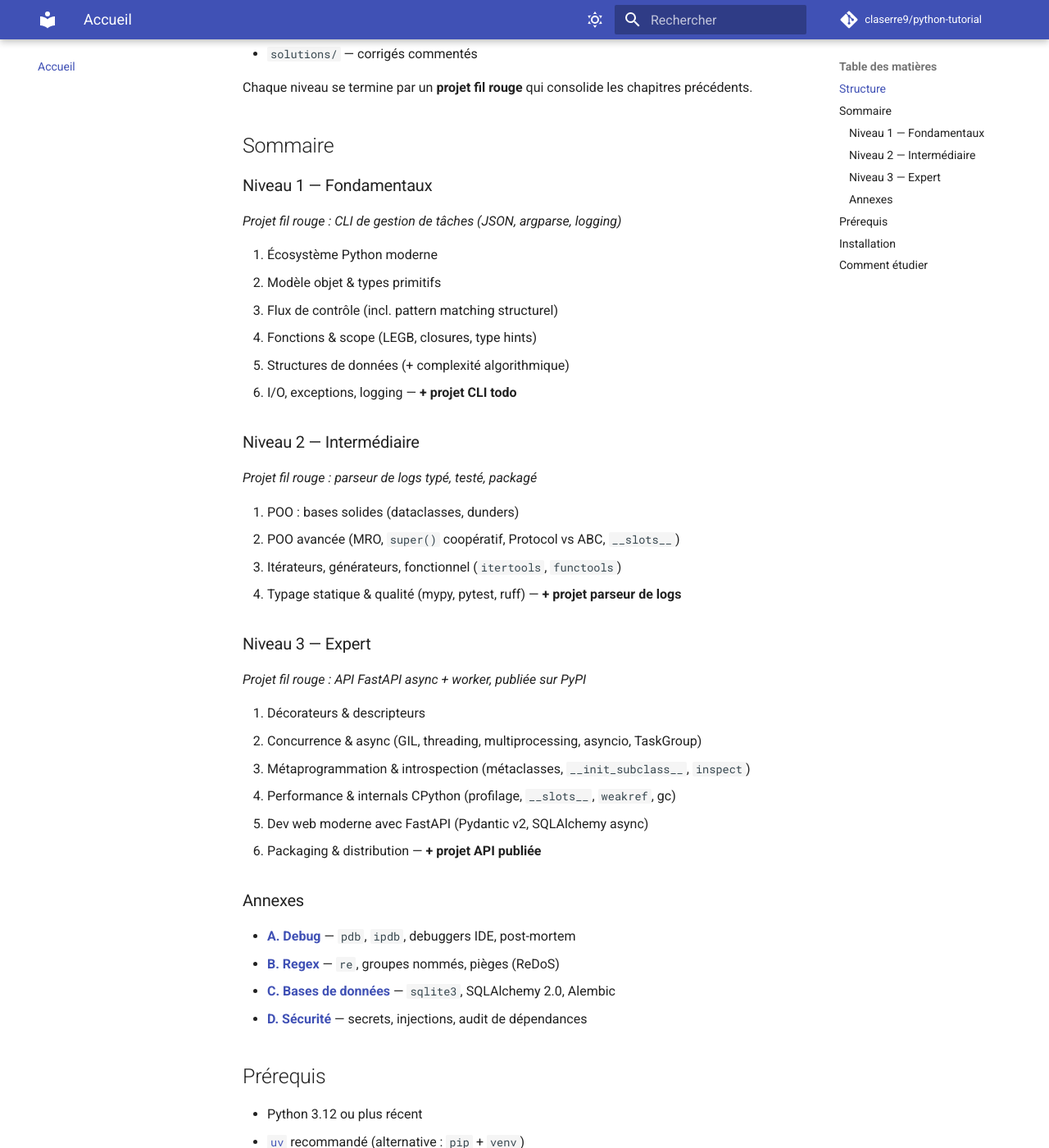
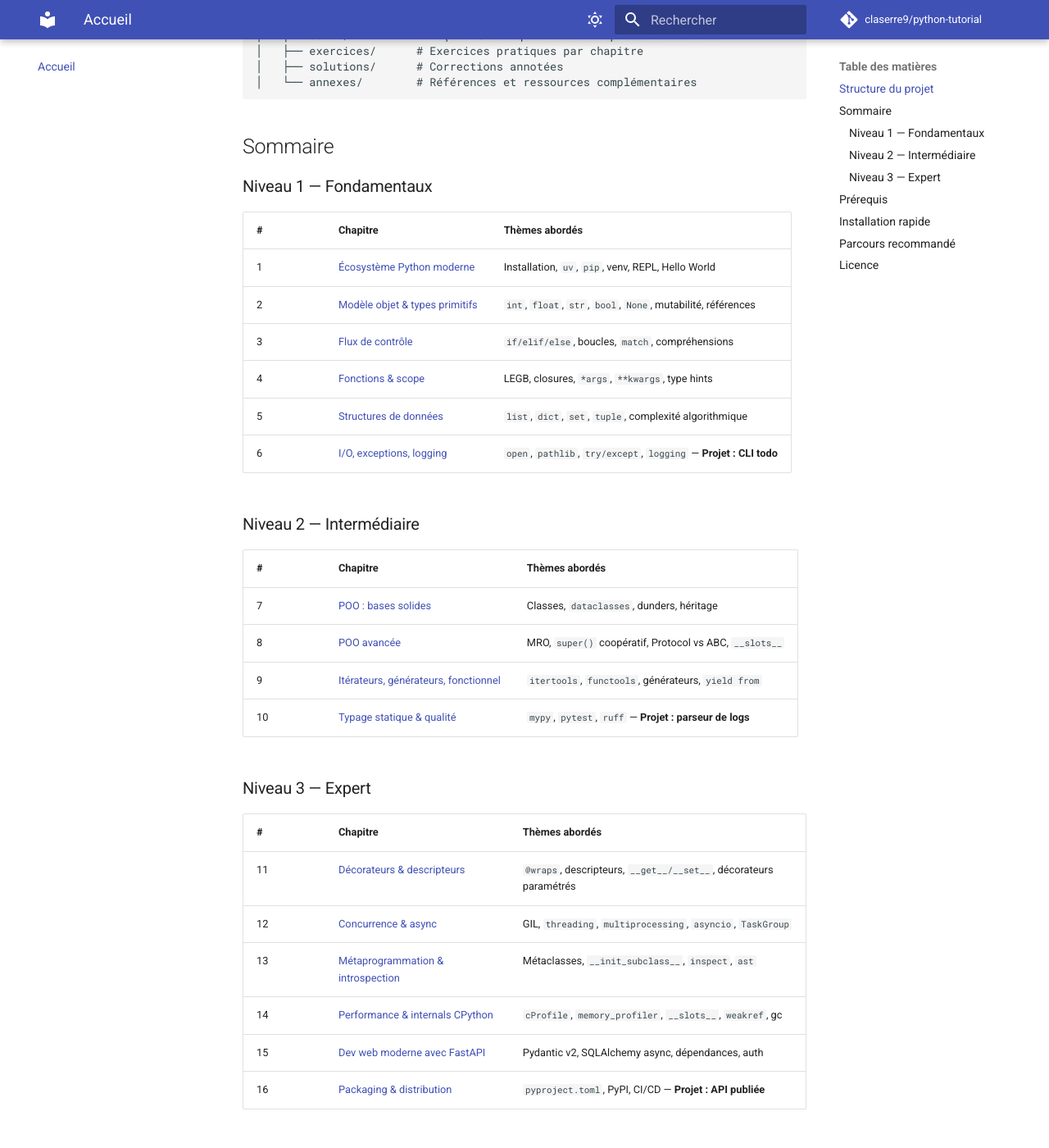
Before and after one commit to claserre9/python-tutorial, an MkDocs documentation site: the page built from docs/README.md, in a window 1280 px wide and 1400 px high, scrolled down 426 px. Shown: the whole window at 82% size. Built offline with MkDocs 1.6.1 and Material for MkDocs 9.7.7, drawn with Linux system fonts in a browser that asks for light colours; comment, search, counter and statistics services are not loaded; some of the changed text lies outside the part shown.

Commit message:
Ajouter tableau de sommaire avec liens chapitres dans l'accueil
Remplace la liste numérotée par des tables Markdown avec liens directs
vers les chapitres, en suivant le format du tutoriel Go.
Retire docs/ du .gitignore (le contenu est désormais versionné directement).

Co-Authored-By: Claude Sonnet 4.6 <noreply@anthropic.com>

````diff
--- a/docs/README.md
+++ b/docs/README.md
@@ -4,49 +4,49 @@ Parcours progressif en **3 niveaux** pour passer de la syntaxe de base à la ma
 
 Cible : Python **3.12+**. Les exemples utilisent `uv` pour la gestion d'environnement.
 
-## Structure
+## Structure du projet
 
-- `cours/` — théorie commentée avec exemples exécutables
-- `exercices/` — énoncés à compléter
-- `solutions/` — corrigés commentés
-
-Chaque niveau se termine par un **projet fil rouge** qui consolide les chapitres précédents.
+```
+python-tutorial/
+├── docs/
+│   ├── cours/          # Leçons théoriques avec exemples exécutables
+│   ├── exercices/      # Exercices pratiques par chapitre
+│   ├── solutions/      # Corrections annotées
+│   └── annexes/        # Références et ressources complémentaires
+```
 
 ## Sommaire
 
 ### Niveau 1 — Fondamentaux
-*Projet fil rouge : CLI de gestion de tâches (JSON, argparse, logging)*
 
-1. Écosystème Python moderne
-2. Modèle objet & types primitifs
-3. Flux de contrôle (incl. pattern matching structurel)
-4. Fonctions & scope (LEGB, closures, type hints)
-5. Structures de données (+ complexité algorithmique)
-6. I/O, exceptions, logging — **+ projet CLI todo**
+| # | Chapitre | Thèmes abordés |
+|---|----------|----------------|
+| 1 | [Écosystème Python moderne](cours/01_intro_installation/README.md) | Installation, `uv`, `pip`, venv, REPL, Hello World |
+| 2 | [Modèle objet & types primitifs](cours/02_fondations/README.md) | `int`, `float`, `str`, `bool`, `None`, mutabilité, références |
+| 3 | [Flux de contrôle](cours/03_flux_controle/README.md) | `if/elif/else`, boucles, `match`, compréhensions |
+| 4 | [Fonctions & scope](cours/04_fonctions_modules/README.md) | LEGB, closures, `*args`, `**kwargs`, type hints |
+| 5 | [Structures de données](cours/05_structures_donnees/README.md) | `list`, `dict`, `set`, `tuple`, complexité algorithmique |
+| 6 | [I/O, exceptions, logging](cours/06_fichiers_exceptions/README.md) | `open`, `pathlib`, `try/except`, `logging` — **Projet : CLI todo** |
 
 ### Niveau 2 — Intermédiaire
-*Projet fil rouge : parseur de logs typé, testé, packagé*
 
-7. POO : bases solides (dataclasses, dunders)
-8. POO avancée (MRO, `super()` coopératif, Protocol vs ABC, `__slots__`)
-9. Itérateurs, générateurs, fonctionnel (`itertools`, `functools`)
-10. Typage statique & qualité (mypy, pytest, ruff) — **+ projet parseur de logs**
+| # | Chapitre | Thèmes abordés |
+|---|----------|----------------|
+| 7 | [POO : bases solides](cours/07_poo_bases/README.md) | Classes, `dataclasses`, dunders, héritage |
+| 8 | [POO avancée](cours/08_poo_avancee/README.md) | MRO, `super()` coopératif, Protocol vs ABC, `__slots__` |
+| 9 | [Itérateurs, générateurs, fonctionnel](cours/09_concepts_experts/README.md) | `itertools`, `functools`, générateurs, `yield from` |
+| 10 | [Typage statique & qualité](cours/10_tests_qualite/README.md) | `mypy`, `pytest`, `ruff` — **Projet : parseur de logs** |
 
 ### Niveau 3 — Expert
-*Projet fil rouge : API FastAPI async + worker, publiée sur PyPI*
 
-11. Décorateurs & descripteurs
-12. Concurrence & async (GIL, threading, multiprocessing, asyncio, TaskGroup)
-13. Métaprogrammation & introspection (métaclasses, `__init_subclass__`, `inspect`)
-14. Performance & internals CPython (profilage, `__slots__`, `weakref`, gc)
-15. Dev web moderne avec FastAPI (Pydantic v2, SQLAlchemy async)
-16. Packaging & distribution — **+ projet API publiée**
-
-### Annexes
-- **[A. Debug](annexes/A_debug.md)** — `pdb`, `ipdb`, debuggers IDE, post-mortem
-- **[B. Regex](annexes/B_regex.md)** — `re`, groupes nommés, pièges (ReDoS)
-- **[C. Bases de données](annexes/C_bases_donnees.md)** — `sqlite3`, SQLAlchemy 2.0, Alembic
-- **[D. Sécurité](annexes/D_securite.md)** — secrets, injections, audit de dépendances
+| # | Chapitre | Thèmes abordés |
+|---|----------|----------------|
+| 11 | [Décorateurs & descripteurs](cours/11_decorateurs/README.md) | `@wraps`, descripteurs, `__get__/__set__`, décorateurs paramétrés |
+| 12 | [Concurrence & async](cours/12_concurrence/README.md) | GIL, `threading`, `multiprocessing`, `asyncio`, `TaskGroup` |
+| 13 | [Métaprogrammation & introspection](cours/13_metaprogrammation/README.md) | Métaclasses, `__init_subclass__`, `inspect`, `ast` |
+| 14 | [Performance & internals CPython](cours/14_performance/README.md) | `cProfile`, `memory_profiler`, `__slots__`, `weakref`, gc |
+| 15 | [Dev web moderne avec FastAPI](cours/15_dev_web/README.md) | Pydantic v2, SQLAlchemy async, dépendances, auth |
+| 16 | [Packaging & distribution](cours/16_packaging/README.md) | `pyproject.toml`, PyPI, CI/CD — **Projet : API publiée** |
 
 ## Prérequis
 
@@ -54,26 +54,29 @@ Chaque niveau se termine par un **projet fil rouge** qui consolide les chapitres
 - [`uv`](https://docs.astral.sh/uv/) recommandé (alternative : `pip` + `venv`)
 - Un IDE avec support Python (PyCharm, VS Code)
 
-## Installation
+## Installation rapide
 
 ```bash
+git clone https://github.com/claserre9/python-tutorial.git
+cd python-tutorial
+
 # Avec uv (recommandé)
-uv venv
-source .venv/bin/activate   # macOS/Linux
-# .venv\Scripts\activate    # Windows
+uv venv && source .venv/bin/activate
 uv pip install -r requirements.txt
 
-# Ou avec pip classique
-python -m venv .venv
-source .venv/bin/activate
-pip install -r requirements.txt
+# Servir la documentation localement
+mkdocs serve
 ```
 
-## Comment étudier
+La documentation est ensuite disponible sur `http://localhost:8000`.
 
-1. Lire `cours/NN_.../README.md`
-2. Faire les exercices dans `exercices/NN_.../`
-3. Comparer avec `solutions/NN_.../` **après** avoir tenté
+## Parcours recommandé
+
+1. Lire le cours du chapitre
+2. Faire les exercices sans regarder les solutions
+3. Comparer avec les solutions annotées
 4. Ne pas sauter les encadrés "Piège courant" et "Sous le capot"
 
-Commencez par [Chapitre 1 — Écosystème Python moderne](cours/01_intro_installation/README.md).
+## Licence
+
+MIT — Clifford
````
Also changed, not shown: 1 other file.
